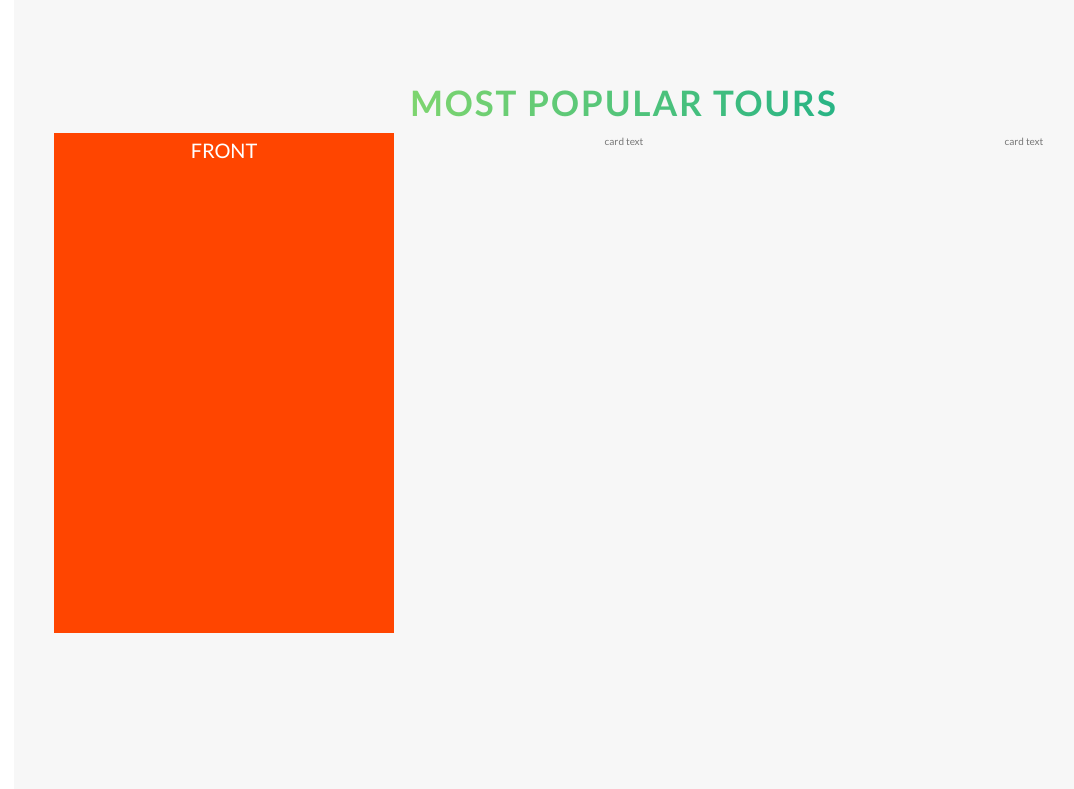
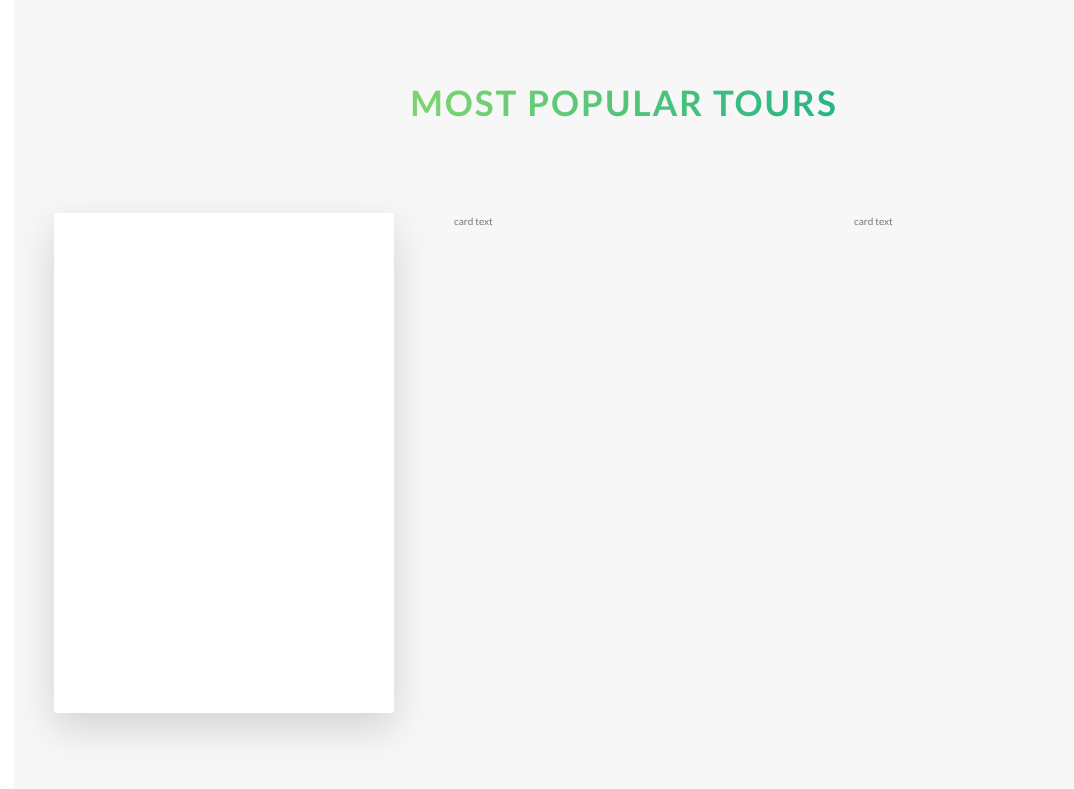
Before and after one commit to CarlosRGL/CSS-course, a website: page Natours/index.html in a window 1280 px wide. Shown: the part 2289-3078 px from the top of the page, without its empty margins (16-1090 px from the left). Drawn offline with Linux system fonts and the light colour scheme.

Commit message:
finish first card

```diff
--- a/Natours/index.html
+++ b/Natours/index.html
@@ -110,13 +110,14 @@
                 <h2 class="heading-secondary">
                     Most popular tours
                 </h2>
+            </div>
             <div class="row">
                 <div class="col-1-of-3">
                     <div class="card">
                         <div class="card__side card__side--front">
                             FRONT
                         </div>
-                            <div class="card__side card__side--back">
+                        <div class="card__side card__side--back card__side--back-1">
                             BACK
                         </div>
                     </div>
@@ -129,7 +130,6 @@
                 <div class="col-1-of-3">
                     <div class="card">
                         card text
-                        </div>
                     </div>
                 </div>
             </div>
--- a/Natours/sass/abstracts/_variables.scss
+++ b/Natours/sass/abstracts/_variables.scss
@@ -1,16 +1,28 @@
-// COLORS:
+// COLORS
 $color-primary: #55c57a;
 $color-primary-light: #7ed56f;
 $color-primary-dark: #28b485;
+
+$color-secondary-light: #ffb900;
+$color-secondary-dark: #ff7730;
+
+$color-tertiary-light: #2998ff;
+$color-tertiary-dark: #5643fa;
+
+$color-grey-light-1: #f7f7f7;
+$color-grey-light-2: #eee;
+
 $color-dark-grey: #777;
+$color-dark-grey-2: #999;
+$color-dark-grey-3: #333;
+
 $color-white: #fff;
 $color-black: #000;
-$color-grey-light-1: #f7f7f7;
 
 // FONT
 $default-font-size: 1.6rem;
 
-//GRID
+// GRID
 $grid-width: 114rem;
 $gutter-vertical: 8rem;
 $gutter-horizontal: 6rem;
--- a/Natours/sass/components/_card.scss
+++ b/Natours/sass/components/_card.scss
@@ -5,9 +5,8 @@
   height: 50rem;
 
   &__side {
-    background-color: orangered;
     height: 50rem;
-    transition: all 0.8s;
+    transition: all 0.8s ease;
     color: #fff;
     font-size: 2rem;
     position: absolute;
@@ -15,14 +14,24 @@
     left: 0;
     width: 100%;
     backface-visibility: hidden;
+    border-radius: 3px;
+    box-shadow: 0 1.5rem 4rem rgba($color-black, 0.15);
 
     &--front {
-      background-color: orangered;
+      background-color: $color-white;
     }
 
     &--back {
       background-color: green;
       transform: rotateY(180deg);
+
+      &-1 {
+        background-image: linear-gradient(
+          to right bottom,
+          $color-secondary-light,
+          $color-secondary-dark
+        );
+      }
     }
   }
 
```
Also changed, not shown: Natours/css/style.css. Lines whose indentation alone changed are shown as unchanged.
